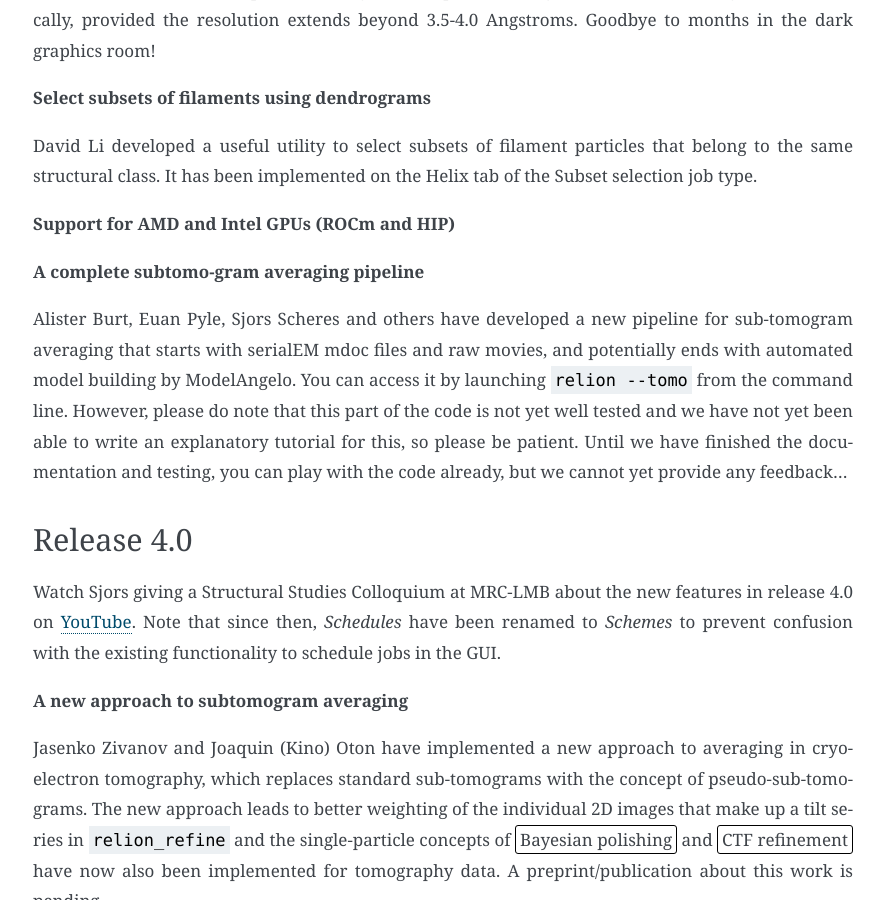
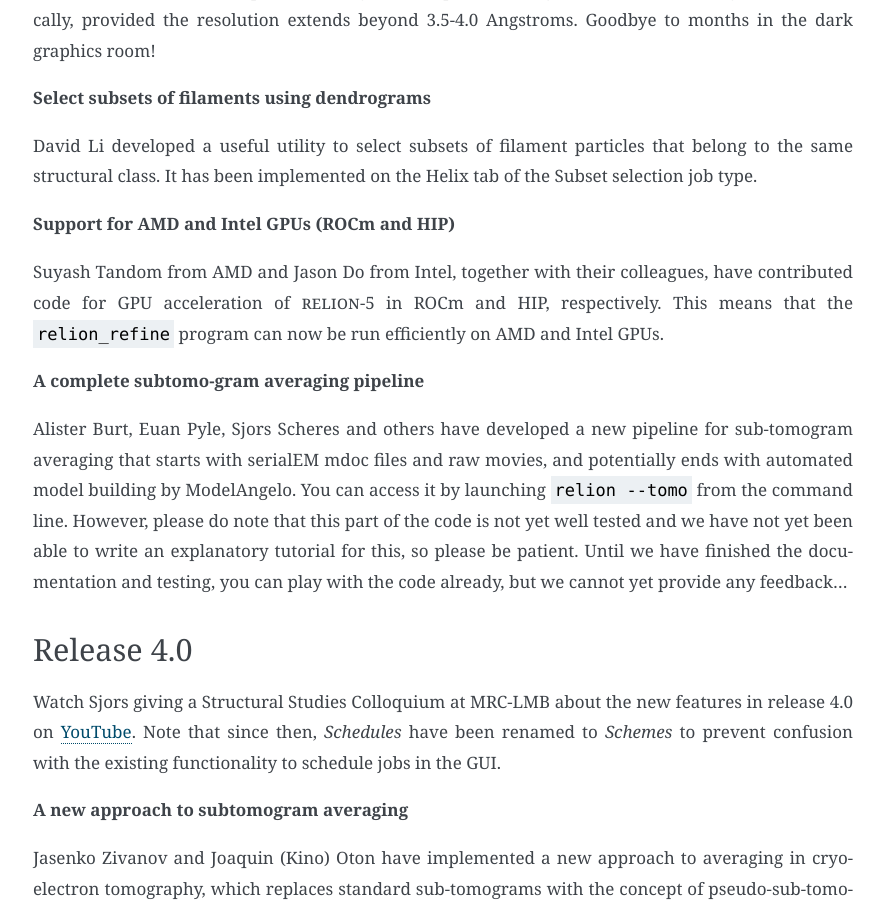
Before and after one commit to 3dem/relion-documents, a Sphinx documentation site: the page built from source/Whats-new.rst, in a window 1280 px wide and 900 px high, scrolled down 775 px. Shown: the whole window, without its empty margins (307-1191 px from the left). Built offline with Sphinx 7.4.7, drawn with Linux system fonts in a browser that asks for light colours; cross-references to code outside the pages are shown as plain code.

Commit message:
added ROCm and HIP

```diff
--- a/source/Whats-new.rst
+++ b/source/Whats-new.rst
@@ -22,7 +22,7 @@ David Li developed a useful utility to select subsets of filament particles that
 
 **Support for AMD and Intel GPUs (ROCm and HIP)**
 
-
+Suyash Tandom from AMD and Jason Do from Intel, together with their colleagues, have contributed code for GPU acceleration of |RELION|-5 in ROCm and HIP, respectively. This means that the ``relion_refine`` program can now be run efficiently on AMD and Intel GPUs.
 
 **A complete subtomo-gram averaging pipeline**
 
```
